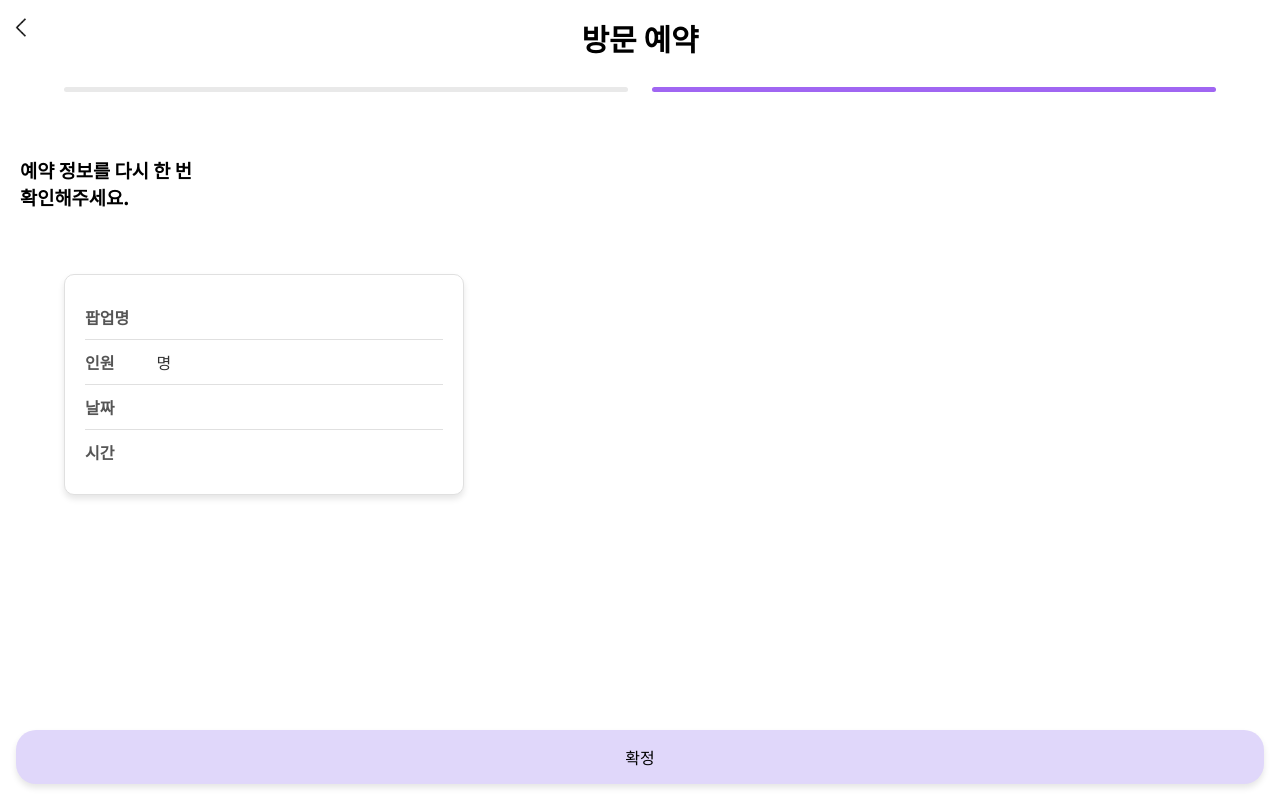
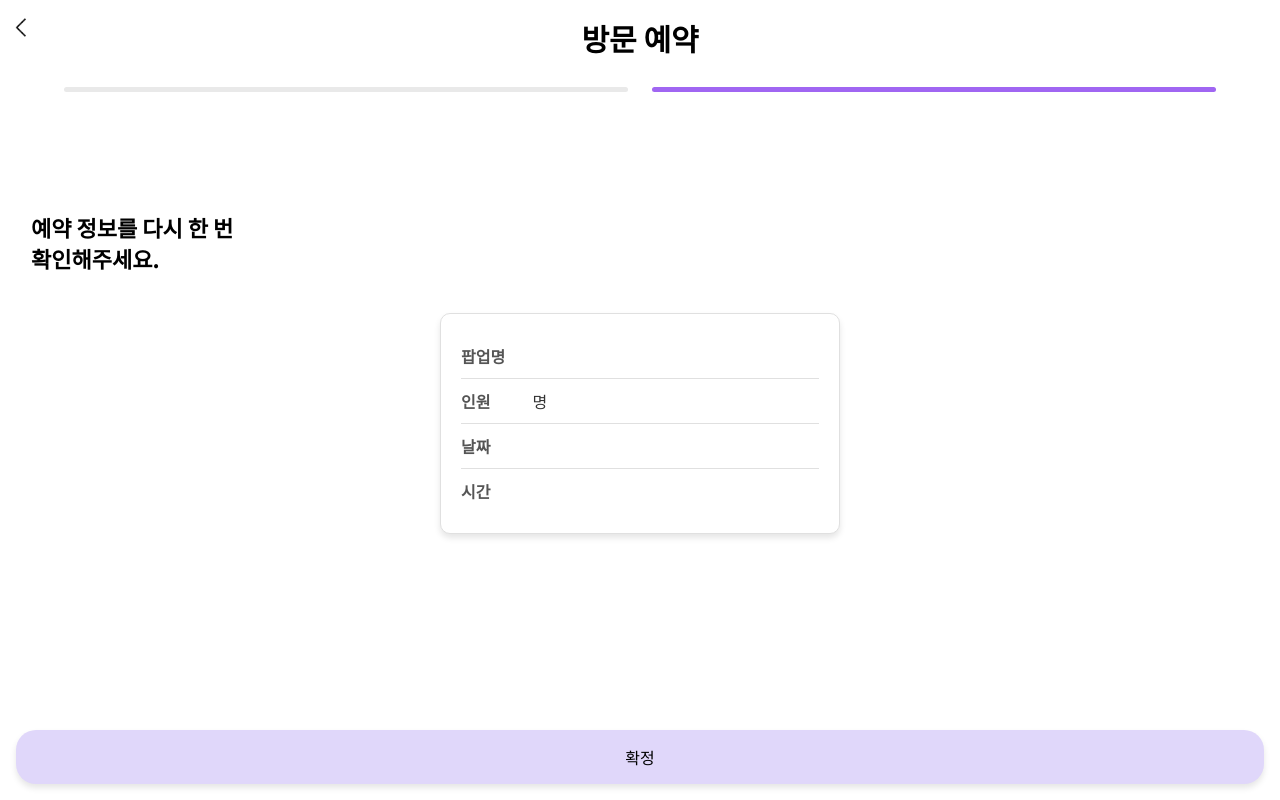
Before and after one commit to SSAFY-D105-Pop4U/Pop4U, a React (Vite) app in the folder frontend/: page /recheck in a window 1280 px wide. Built offline with nearby package versions, Linux system fonts and the light colour scheme.

Commit message:
Fix : 예약 확인 페이지 디자인 수정

```diff
--- a/frontend/src/pages/Appointment.jsx
+++ b/frontend/src/pages/Appointment.jsx
@@ -56,6 +56,7 @@ const Appointment = () => {
             setSelectedPerson={setSelectedPerson}
           />
           <Time selectedTime={selectedTime} setSelectedTime={setSelectedTime} />
+          <NextButton onClick={appointment}>다음</NextButton>
         </>
       ) : (
         <>
@@ -71,7 +72,6 @@ const Appointment = () => {
           />
         </>
       )}
-      <NextButton onClick={appointment}>다음</NextButton>
     </div>
   );
 };
--- a/frontend/src/pages/Recheck.jsx
+++ b/frontend/src/pages/Recheck.jsx
@@ -13,7 +13,7 @@ const Recheck = ({ name, title, people, date }) => {
       <Header title="방문 예약" />
       <ProgressBar showAppointmentDetails={false} />
 
-      <h3>
+      <h3 className="recheck-text">
         예약 정보를 다시 한 번<br />
         확인해주세요.
       </h3>
--- a/frontend/src/styles/pages/Recheck.css
+++ b/frontend/src/styles/pages/Recheck.css
@@ -1,9 +1,17 @@
+.recheck-text {
+  text-align: left;
+  margin-top: 120px;
+  margin-bottom: 40px;
+  margin-left: 20px;
+  font-size: 22px;
+  line-height: 1.4;
+}
+
 .recheck-container {
   width: 90%;
   max-width: 400px;
   margin: 0 auto;
   padding: 20px;
-    margin: 5%;
   border: 1px solid #e0e0e0;
   border-radius: 10px;
   background-color: #fff;
```
Lines whose indentation alone changed are shown as unchanged.
